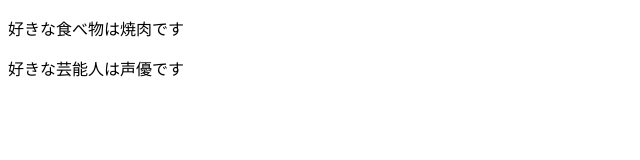
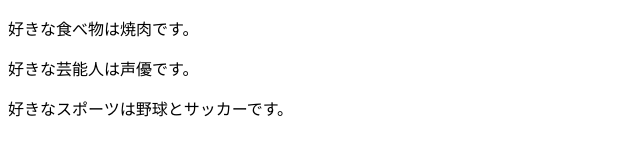
Before and after one commit to isio2/command-practice, a plain HTML site: page index.html in a window 1280 px wide. Shown: the whole page, without its empty margins (0-640 px from the left). Drawn offline with Linux system fonts and the light colour scheme.

Commit message:
好きなスポーツを追記＆修正

```diff
--- a/index.html
+++ b/index.html
@@ -2,7 +2,8 @@
 <html lang="ja">
 	<head></head>
 	<body>
-		<p>好きな食べ物は焼肉です</p>
-		<p>好きな芸能人は声優です</p>
+		<p>好きな食べ物は焼肉です。</p>
+		<p>好きな芸能人は声優です。</p>
+		<p>好きなスポーツは野球とサッカーです。</p>
 	</body>
 </html>
```
